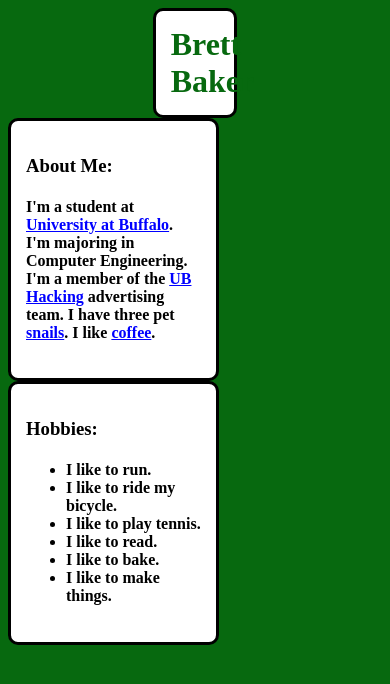
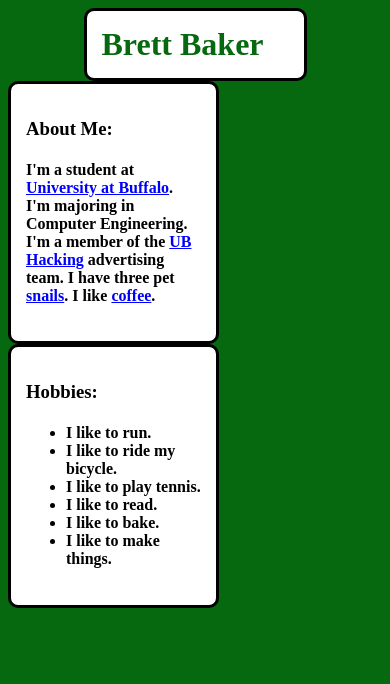
Before and after one commit to breadethewbaker/breadethewbaker.github.io, a plain HTML site: page index.html in a window 390 px wide. Drawn offline with Linux system fonts and the light colour scheme.

Commit message:
tried to make heading better on mobile

```diff
--- a/style.css
+++ b/style.css
@@ -5,7 +5,7 @@ h1{
   border-color:black;
   border-radius: 10px;
   padding:15px;
-  width:13%;
+  width:50%;
   margin:auto;
 }
 a{
```
